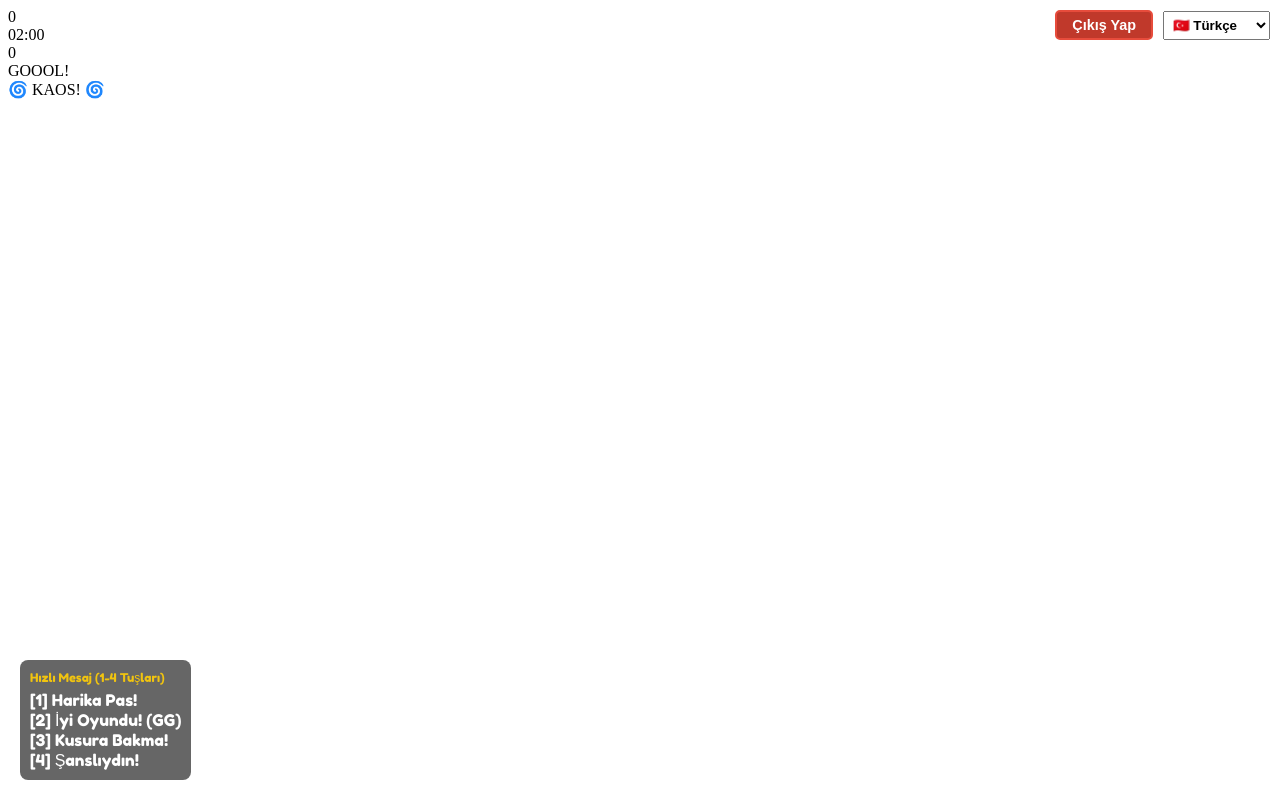
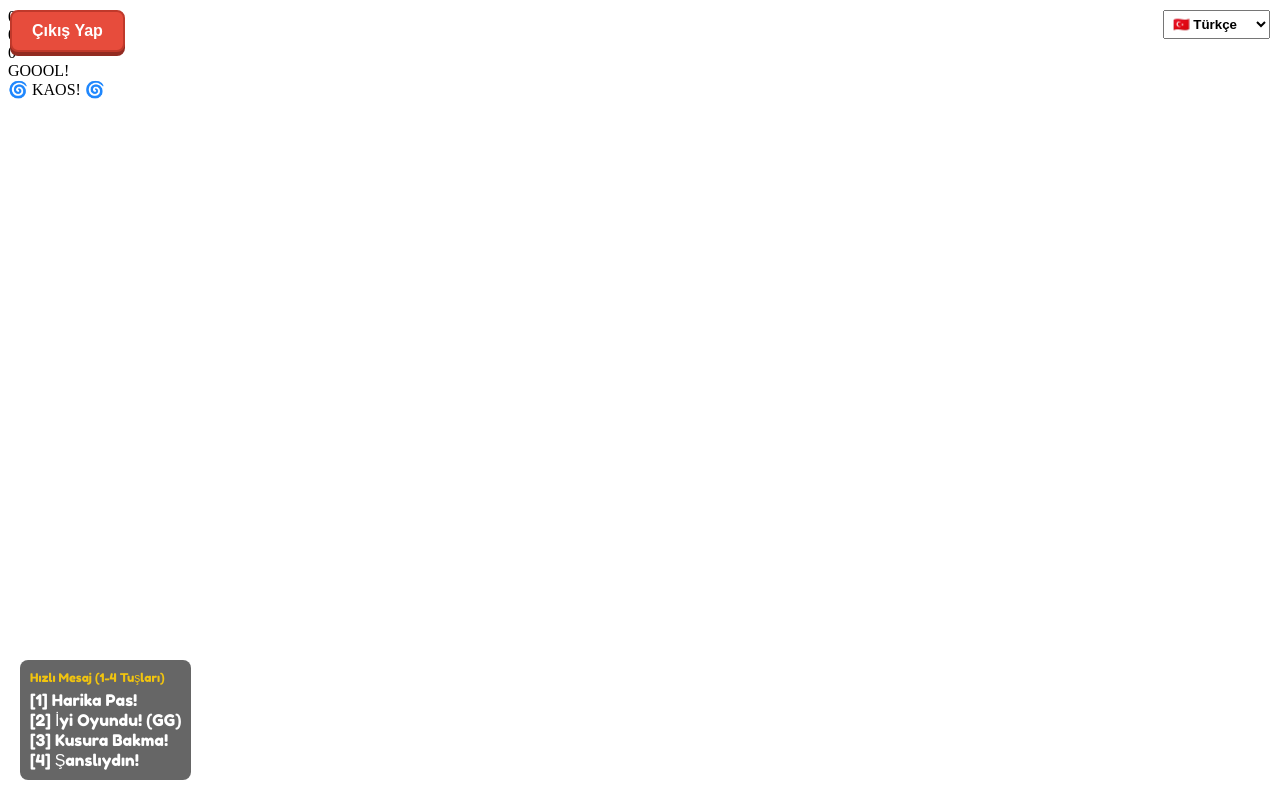
Before and after one commit to KolumanRamo/2D-Football-game, a website with bundled scripts: page index.html in a window 1280 px wide. Shown: the top 800 px of the page. Built offline with nearby package versions, Linux system fonts and the light colour scheme.

Commit message:
Move logout button to top-left

```diff
--- a/index.html
+++ b/index.html
@@ -88,10 +88,12 @@
 
         <!-- Start Screen Overlay -->
         <div id="startScreen" class="overlay hidden">
+            <!-- Top Left: Logout Button -->
+            <button id="logoutBtn"
+                style="position: absolute; top: 10px; left: 10px; background: #e74c3c; padding: 10px 20px; font-size: 1rem; border: 2px solid #c0392b; border-radius: 8px; font-weight: bold; cursor: pointer; color: white; box-shadow: 0 4px 0 #922b21; z-index: 100;">Çıkış
+                Yap</button>
+
             <div style="position: absolute; top: 10px; right: 10px; display: flex; gap: 10px; align-items: center;">
-                <button id="logoutBtn"
-                    style="background: #c0392b; padding: 5px 15px; font-size: 0.9rem; border: 2px solid #e74c3c; border-radius: 5px; font-weight: bold; cursor: pointer; color: white;">Çıkış
-                    Yap</button>
                 <div class="language-select">
                     <select id="languageSelect" style="padding: 5px; font-weight: bold;">
                         <option value="tr">🇹🇷 Türkçe</option>
```
